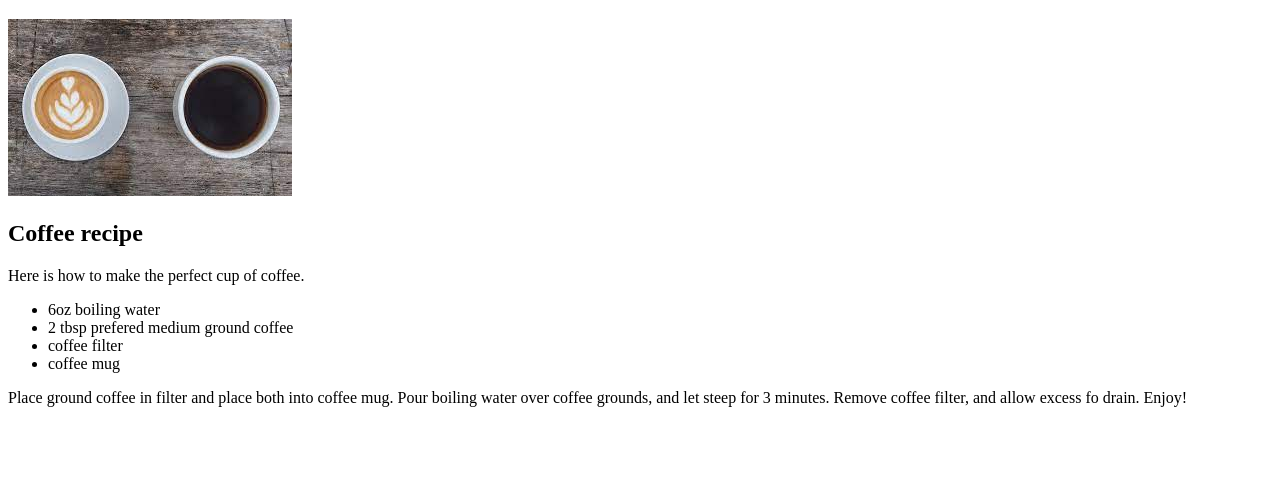
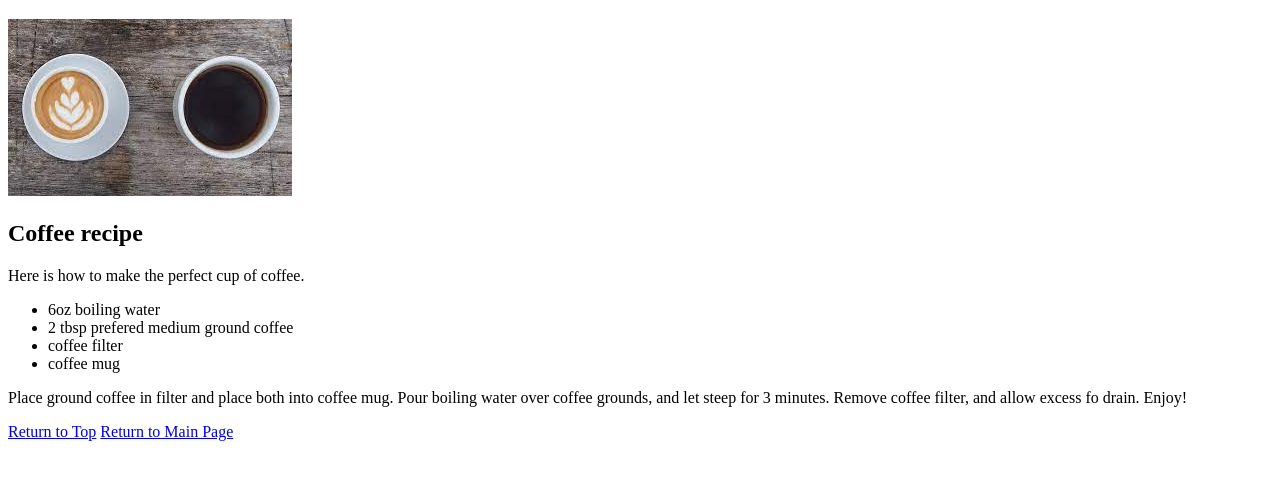
Before and after one commit to gxerfan/odin-recipes, a plain HTML site: page recipes/coffee.html in a window 1280 px wide. Shown: the part 61-540 px from the top of the page. Drawn offline with Linux system fonts and the light colour scheme.

Commit message:
edit recipes

```diff
--- a/recipes/coffee.html
+++ b/recipes/coffee.html
@@ -17,5 +17,7 @@
         </ul>
         <p>Place ground coffee in filter and place both into coffee mug.  Pour boiling water over coffee grounds,
              and let steep for 3 minutes.  Remove coffee filter, and allow excess fo drain.  Enjoy!</p>
+             <a href="#header">Return to Top</a>
+             <a href="../index.html">Return to Main Page</a>
     </body>
 </html>
```
Also changed, not shown: recipes/spaghetti.html (+2 -0 lines), recipes/stew.html (+2 -0 lines).
